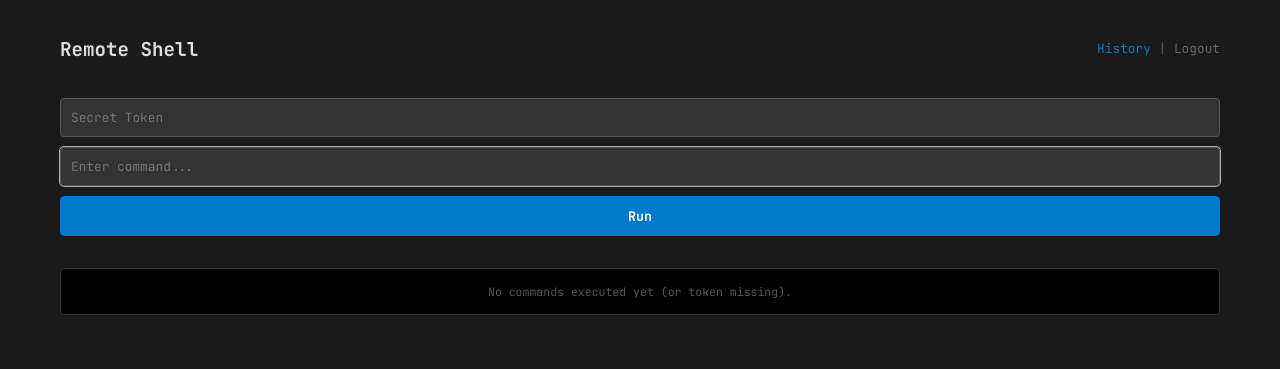
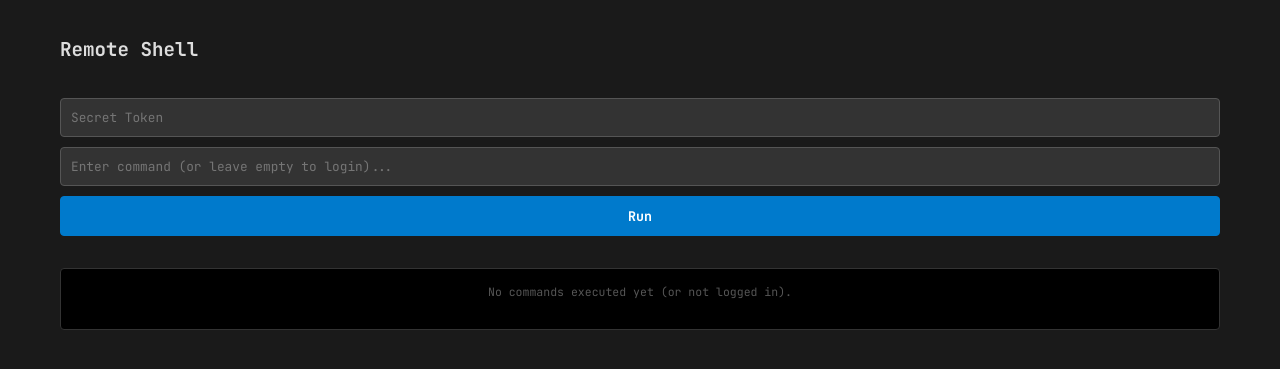
Before and after one commit to aelaroussi/bridge-server, a Flask app: page /admin in a window 1280 px wide. Shown: the top 369 px of the page. Run offline with Flask 3, Linux system fonts and the light colour scheme.

Commit message:
fixing logout, popup ,...

```diff
--- a/app.py
+++ b/app.py
@@ -6,10 +6,7 @@ from flask import Flask, request, jsonify, render_template, redirect, url_for, s
 app = Flask(__name__)
 
 # CONFIGURATION
-# 1. Session Key: Encrypts your cookies.
 app.secret_key = os.urandom(24)
-
-# 2. The Main Secret: Used to authenticate the agent and the web user.
 SECRET_TOKEN = os.environ.get("SECRET_TOKEN", "unsafe_default")
 
 # DATA STRUCTURES
@@ -22,72 +19,70 @@ def index():
 
 @app.route('/admin', methods=['GET', 'POST'])
 def admin():
+    # 1. HANDLE POST (Form Submissions)
+    if request.method == 'POST':
+        form_token = request.form.get('token')
+        cmd_input = request.form.get('cmd')
+
+        # Check Token
+        if form_token != SECRET_TOKEN:
+            # ERROR: Redirect to GET with error flag (Avoids "Confirm Resubmission")
+            return redirect(url_for('admin', error='invalid'))
+
+        # SUCCESS: Update Session
+        session['token'] = form_token
+
+        # Process Command (if provided)
+        if cmd_input:
+            cmd_id = str(uuid.uuid4())[:8]
+            new_cmd = {
+                "id": cmd_id,
+                "timestamp": datetime.datetime.now().strftime("%H:%M:%S"),
+                "cmd": cmd_input,
+                "status": "queued",
+                "output": None
+            }
+            commands_log.append(new_cmd)
+            cmd_queue.append(cmd_id)
+            return redirect(url_for('admin', new_id=cmd_id))
+
+        # Login Only (No command): Redirect to refresh page state
+        return redirect(url_for('admin'))
+
+    # 2. HANDLE GET (Page View)
+    user_token = session.get('token')
+    is_authenticated = (user_token == SECRET_TOKEN)
+
     error = None
     success_msg = None
     last_command = None
 
-    # 1. AUTHENTICATION LOGIC
-    # Check if we already have a valid session
-    user_token = session.get('token')
+    # Check URL args for status messages
+    if request.args.get('error') == 'invalid':
+        error = "INVALID TOKEN"
 
-    # If this is a POST (Form Submit), check if they provided a new token
-    if request.method == 'POST':
-        form_token = request.form.get('token')
-        cmd_input = request.form.get('cmd')
-
-        # Prioritize the form token if provided
-        if form_token:
-            if form_token == SECRET_TOKEN:
-                session['token'] = form_token # Login successful, save to session
-                user_token = form_token
-            else:
-                error = "INVALID TOKEN"
-
-        # If we are authenticated (either via session or just now), process command
-        if user_token == SECRET_TOKEN and not error:
-            if cmd_input:
-                cmd_id = str(uuid.uuid4())[:8]
-                new_cmd = {
-                    "id": cmd_id,
-                    "timestamp": datetime.datetime.now().strftime("%H:%M:%S"),
-                    "cmd": cmd_input,
-                    "status": "queued",
-                    "output": None
-                }
-                commands_log.append(new_cmd)
-                cmd_queue.append(cmd_id)
-                # Redirect to GET to prevent form resubmission warning
-                # Note: We do NOT pass the token in the URL anymore
-                return redirect(url_for('admin', new_id=cmd_id))
-        elif not error:
-            error = "MISSING OR INVALID TOKEN"
-
-    # 2. GET REQUEST LOGIC
-    # Retrieve status message from URL (e.g. ?new_id=123)
     new_id = request.args.get('new_id')
     if new_id:
         success_msg = f"Command queued (ID: {new_id})"
 
-    # Retrieve Last Command (Only if authenticated)
-    if user_token == SECRET_TOKEN and commands_log:
-        last_command = commands_log[-1]
+    # Retrieve Data if Authenticated
+    if is_authenticated:
+        if commands_log:
+            last_command = commands_log[-1]
 
     return render_template(
         'index.html',
         last_command=last_command,
         status_error=error,
         status_success=success_msg,
-        # We pass the token back to the view to pre-fill the input
-        # so the user knows they are logged in, but it's optional now
-        token_value=user_token or ""
+        token_value=user_token or "",
+        is_authenticated=is_authenticated
     )
 
 @app.route('/history')
 def history():
-    # Check Session Cookie
     if session.get('token') != SECRET_TOKEN:
         return "<h1>Unauthorized</h1><p>Please login at the <a href='/admin'>Dashboard</a> first.</p>"
-
     return render_template('history.html', history=reversed(commands_log))
 
 @app.route('/logout')
@@ -95,7 +90,7 @@ def logout():
     session.pop('token', None)
     return redirect(url_for('admin'))
 
-# --- AGENT API (Uses Headers, Safe) ---
+# --- AGENT API ---
 
 @app.route('/poll', methods=['GET'])
 def poll():
--- a/templates/index.html
+++ b/templates/index.html
@@ -138,8 +138,10 @@
             color: #007acc;
             text-decoration: none
         }
-        a:hover, a:focus{
-            text-decoration: underline;
+
+        a:hover,
+        a:focus {
+            text-decoration: underline
         }
     </style>
 </head>
@@ -147,18 +149,22 @@
 <body>
     <div class="top-nav">
         <h2>Remote Shell</h2>
-        <div><a href="/history">History</a> <span style="color:#555">|</span> <a href="/logout" style="color:#666">Logout</a></div></div>{% if status_error %}<div class="status-box error">❌ {{ status_error }}</div>{% elif status_success %}<div
+        <div>{% if is_authenticated %}<a href="/history">History</a> <span style="color:#555">|</span> <a href="/logout"
+                style="color:#666">Logout</a>{% endif %}</div>
+    </div>{% if status_error %}<div class="status-box error">❌ {{ status_error }}</div>{% elif status_success %}<div
         class="status-box success">✅ {{ status_success }}</div>{% endif %}<form method='POST' id="cmdForm"><input
             type='password' name='token' id="tokenInput" placeholder='Secret Token' value="{{ token_value }}"
-            required><input type='text' name='cmd' id="cmdInput" placeholder='Enter command...' autofocus required
-            autocomplete="off"><button type='submit'>Run</button></form>{% if last_command %}<div class="output-panel">
+            required><input type='text' name='cmd' id="cmdInput"
+            placeholder='Enter command (or leave empty to login)...' autocomplete="off"><button
+            type='submit'>Run</button></form>{% if last_command %}<div class="output-panel">
         <div style="margin-bottom:10px;border-bottom:1px solid #333;padding-bottom:5px;"><span style="color:#888;">[{{
                 last_command.timestamp }}]</span><strong style="color:#fff;">$ {{ last_command.cmd }}</strong><span
                 class="badge st-{{ last_command.status }}" style="float:right">{{ last_command.status }}</span></div>
         <div class="output-content">{% if last_command.output %}{{ last_command.output }}{% else %}<span
                 style="color:#666;font-style:italic;">... waiting for response ...</span>{% endif %}</div>
     </div>{% else %}<div class="output-panel">
-        <div class="output-content" style="text-align:center;color:#555;">No commands executed yet (or token missing).</div>
+        <div class="output-content" style="text-align:center;color:#555;">No commands executed yet (or not logged in).
+        </div>
     </div>{% endif %}
 </body>
 
```
